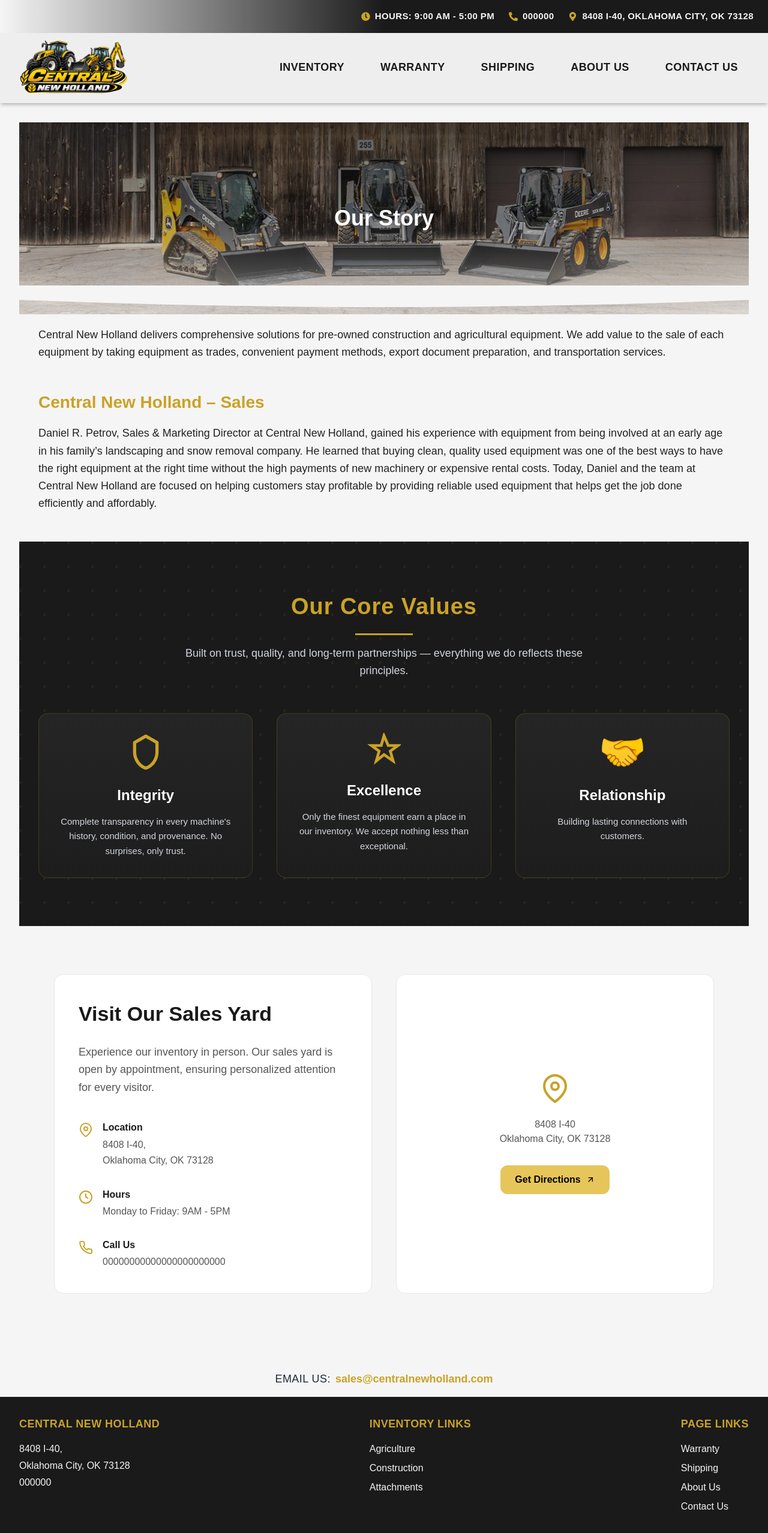
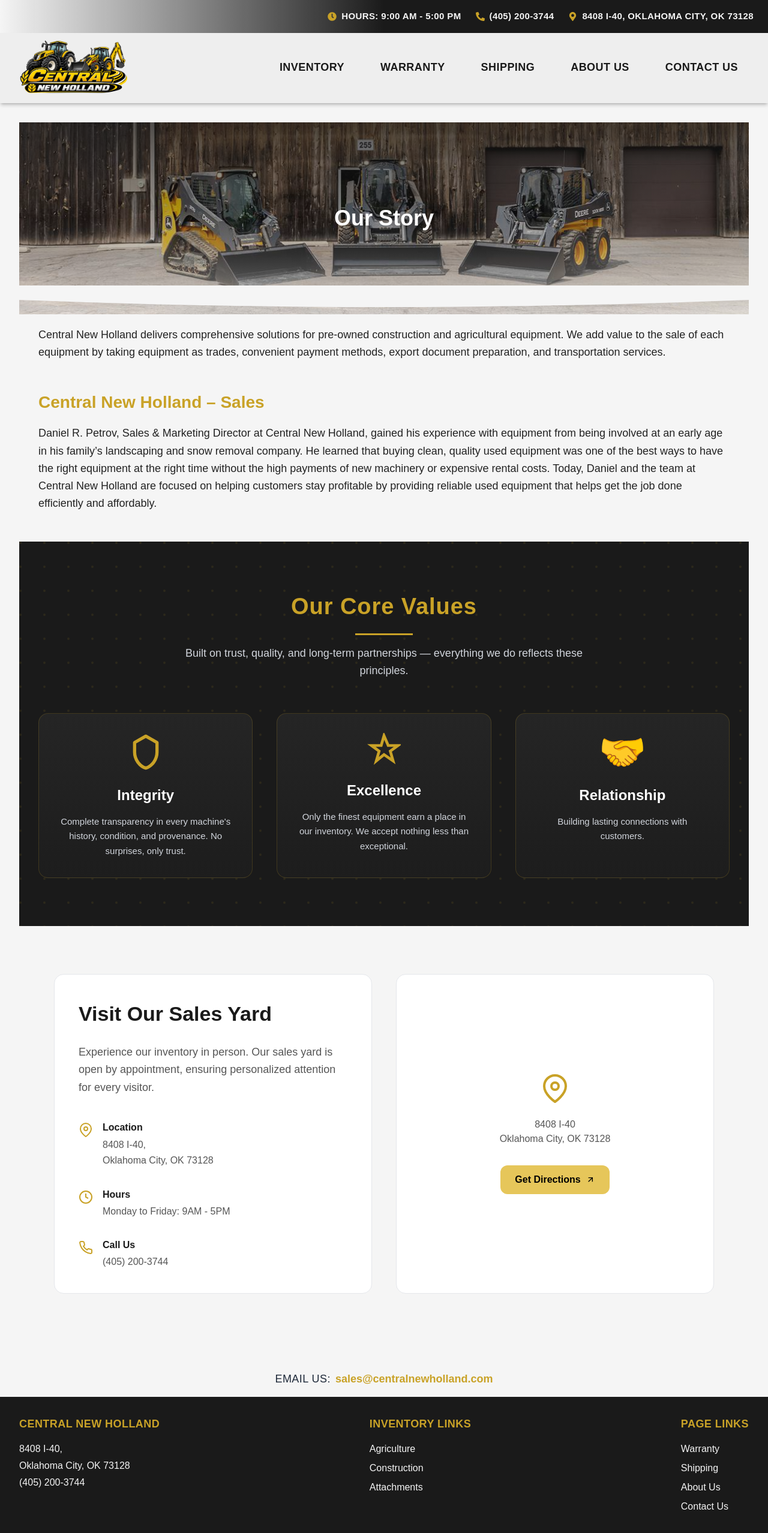
Before and after one commit to janu8889/agri, a Next.js app: page /about in a window 1280 px wide. Shown: the whole page at 60% size. Built offline with nearby package versions, Linux system fonts and the light colour scheme.

Commit message:
phone num

```diff
--- a/src/app/components/about/ContactSection.jsx
+++ b/src/app/components/about/ContactSection.jsx
@@ -69,10 +69,10 @@
 
                 <p>
                   <a
-                    href="tel:"
+                    href="tel:4052003744"
                     className="text-[#555] hover:text-[#c9a227] transition-colors"
                   >
-                    00000000000000000000000
+                    (405) 200-3744
                   </a>
                 </p>
               </div>
--- a/src/app/components/layout/Footer.jsx
+++ b/src/app/components/layout/Footer.jsx
@@ -97,7 +97,7 @@
               <div className="flex flex-col gap-1">
                 <span className="text-[16px]">8408 I-40, </span>
                 <span className="text-[16px]">Oklahoma City, OK 73128</span>
-                <span className="text-[16px]">000000</span>
+                <span className="text-[16px]">(405) 200-3744</span>
               </div>
             </div>
 
--- a/src/app/components/layout/Header.jsx
+++ b/src/app/components/layout/Header.jsx
@@ -209,7 +209,7 @@
                 className="mt-1"
               />
               <span>
-                I consent to be contacted by S & W Equipment via phone, email, or SMS regarding this inquiry.
+                I consent to be contacted by Central New Holland via phone, email, or SMS regarding this inquiry.
               </span>
             </label>
 
--- a/src/app/components/layout/MobileBottomBar.jsx
+++ b/src/app/components/layout/MobileBottomBar.jsx
@@ -9,7 +9,7 @@
 
         {/* Call Now */}
         <a
-          href="tel:000000"
+          href="tel:4052003744"
           className="flex-1 flex items-center justify-center gap-2 bg-green-600 text-white py-3 rounded-xl font-semibold hover:bg-green-700 transition-all duration-300"
         >
           <FaPhoneAlt className="w-4 h-4" />
--- a/src/app/components/layout/TopBar.jsx
+++ b/src/app/components/layout/TopBar.jsx
@@ -26,7 +26,7 @@
           <div className="flex items-center space-x-2">
             <FaPhoneAlt className="text-[#c9a227]" />
             <a
-              href="tel:000000"
+              href="tel:4052003744"
               onClick={() => {
                 if (typeof window !== "undefined" && window.fbq) {
                   window.fbq("trackCustom", "Contact", {
@@ -37,7 +37,7 @@
                 }
               }}
             >
-             000000
+             (405) 200-3744
            </a>
            </div>
 
--- a/src/app/shipping/page.jsx
+++ b/src/app/shipping/page.jsx
@@ -124,7 +124,7 @@
       <div className="relative w-full h-48 md:h-64 lg:h-80 overflow-hidden">
         {/* Background Image */}
         <img
-          src="/imgs/transport.jpeg"
+          src="/imgs/transport.jpg"
           alt="Decorative border"
           className="absolute inset-0 w-full h-full object-cover"
         />
--- a/src/app/warranty/page.jsx
+++ b/src/app/warranty/page.jsx
@@ -5,7 +5,7 @@
       <div className="relative w-full h-48 md:h-64 lg:h-80 overflow-hidden">
         {/* Background Image */}
         <img
-          src="/imgs/warranty.webp"
+          src="/imgs/warranty.jpg"
           alt="Decorative border"
           className="absolute inset-0 w-full h-full object-cover"
         />
```
